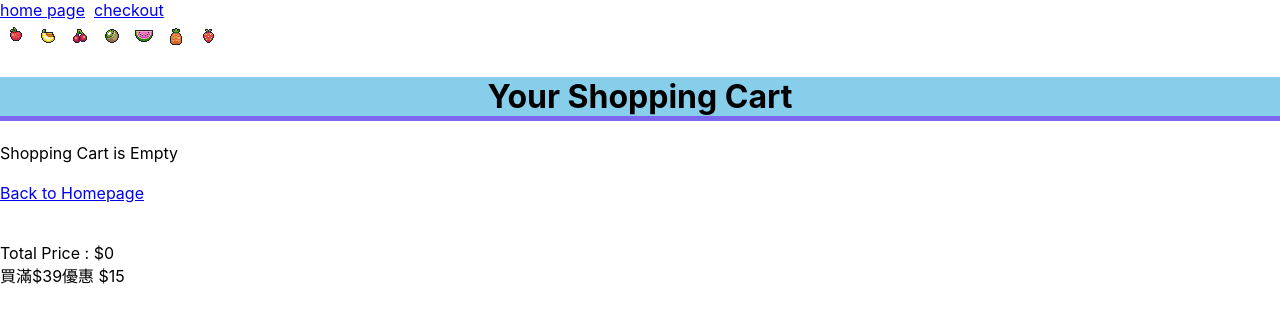
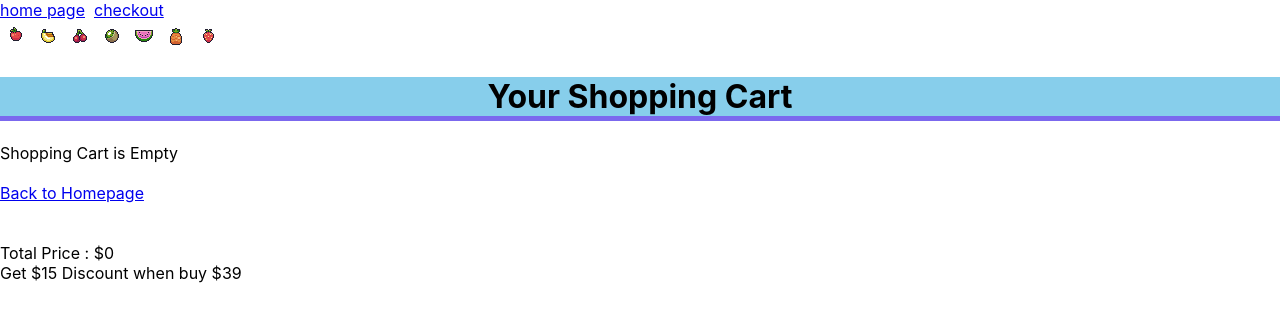
Before and after one commit to KelvinWat/Online-Website-Demo, a React (Create React App) app: page /Checkout in a window 1280 px wide. Shown: the top 322 px of the page. Built offline with nearby package versions, Linux system fonts and the light colour scheme; the HTML template or start-up script is replaced by a standard one.

Commit message:
Day 5 Finish all react develop, need more code in css to improve the page

```diff
--- a/src/App.js
+++ b/src/App.js
@@ -15,6 +15,7 @@ function App() {
         <Link to="/">home page</Link>
         &nbsp;&nbsp;
         <Link to="/Checkout">checkout</Link> <br/>
+
         <img src = '/img/Apple.png'></img>
         <img src = '/img/Banana.png'></img>
         <img src = '/img/Cherry.png'></img>
--- a/src/Checkout.js
+++ b/src/Checkout.js
@@ -33,7 +33,7 @@ export default function Checkout() {
   const discountPrice = 39
 
   return (
-    <div>
+    <>
       <Title mainTitle = "Your Shopping Cart"/>
 
       <div>
@@ -64,13 +64,14 @@ export default function Checkout() {
 
             {/*discount when $39 */
               grandTotal >= discountPrice ?
-              <div>Total Price : ${grandTotal - 15}</div> :
+              <div>Total Price : ${grandTotal}<br/>
+              After discount:${grandTotal} - 15 = ${grandTotal - 15}</div> :
               <div>Total Price : ${grandTotal} <br/>
-                  買滿${discountPrice}優惠 $15</div>
+                  Get $15 Discount when buy ${discountPrice} </div>
             }
           </div>
         </div>
       </div>
-    </div>
+    </>
   )
 }
--- a/src/ProductDetail.js
+++ b/src/ProductDetail.js
@@ -24,7 +24,7 @@ export default function ProductDetail() {
 
 
   return (
-    <div>
+    <>
       {
         productDetail &&
         <div>
@@ -37,6 +37,6 @@ export default function ProductDetail() {
       }
 
       <Link to = "/">Back To Home Page </Link>
-    </div>
+    </>
   )
 }
--- a/src/ProductList.js
+++ b/src/ProductList.js
@@ -24,7 +24,7 @@ export default function ProductList() {
 
 
   return (
-    <div>
+    <>
 
       <Title mainTitle = "Choose Your Product" subTitle = "Product Information" />
 
@@ -40,6 +40,6 @@ export default function ProductList() {
 
         }
       </div>
-    </div>
+    </>
   )
 }
--- a/src/QuantityBtn.js
+++ b/src/QuantityBtn.js
@@ -55,7 +55,7 @@ export default function QuantityBtn({productInfo}) {
     }
 
   return (
-    <div>
+    <>
         {
         (numInCart === 0) ?
         <div onClick ={handleAdd}>Add {productInfo.name} To Shopping Cart</div> :
@@ -65,6 +65,6 @@ export default function QuantityBtn({productInfo}) {
             <span onClick ={handleAdd}>+</span>
         </div>
         }
-    </div>
+    </>
   )
 }
--- a/src/Title.js
+++ b/src/Title.js
@@ -3,7 +3,7 @@ import React from 'react'
 
 export default function Title({mainTitle, subTitle}) {
   return (
-    <div>
+    <>
         <h1 style = {{backgroundColor: 'skyblue',borderBottom: '5px solid MediumSlateBlue',textAlign : "center"}}>
         {mainTitle}
         </h1>
@@ -11,7 +11,7 @@ export default function Title({mainTitle, subTitle}) {
         <h2>
         {subTitle}
         </h2>
-  </div>
+  </>
 
   )
 }
```
